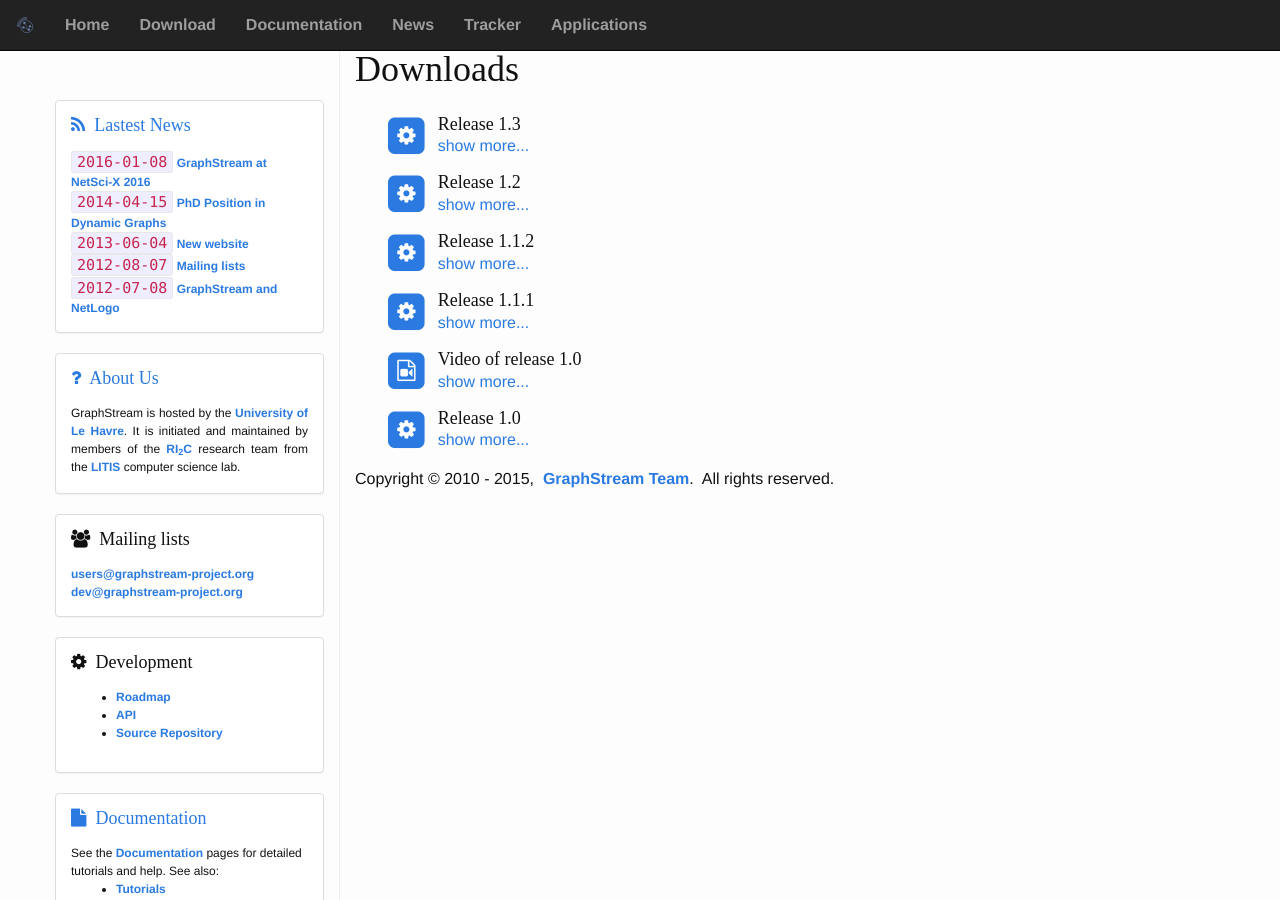
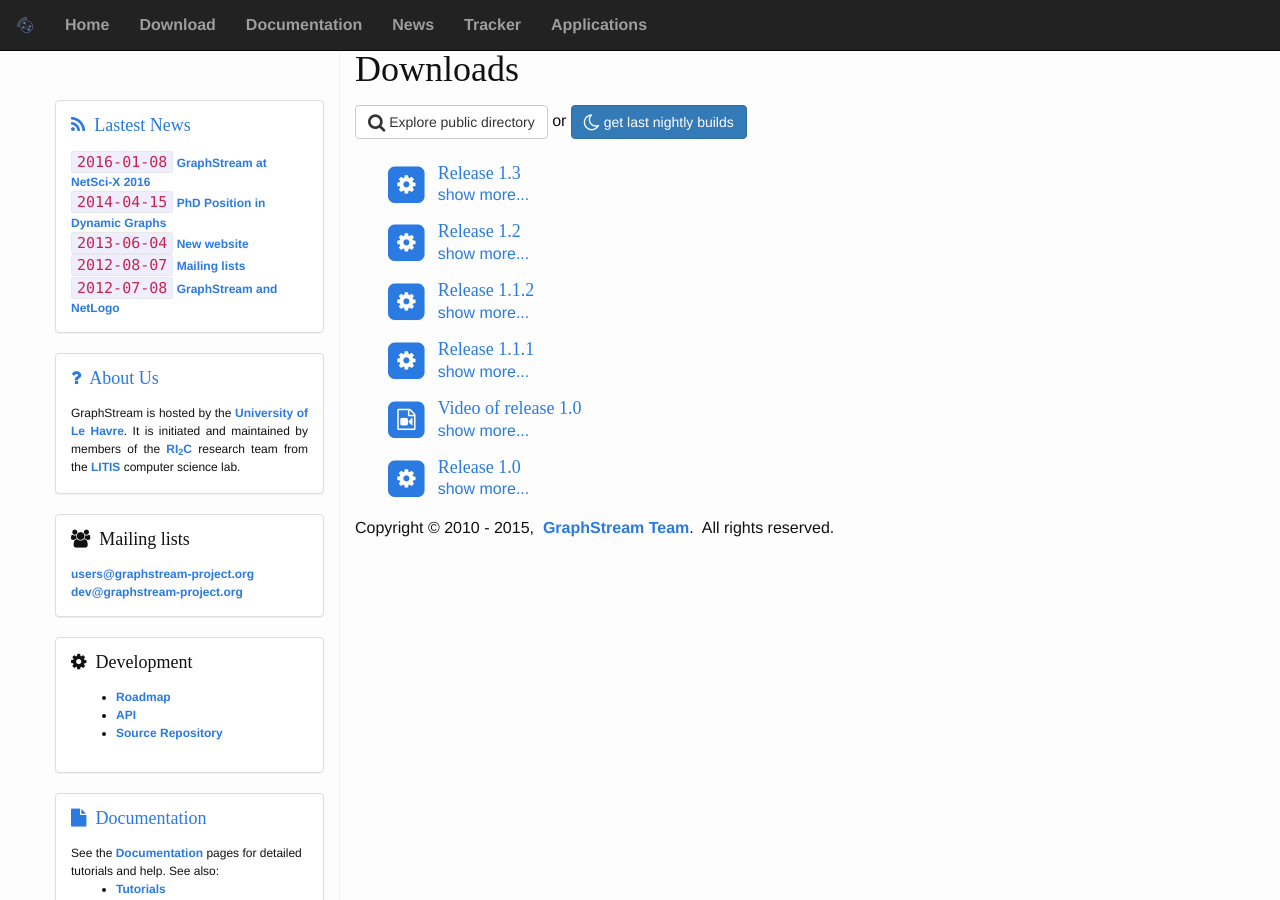
Before and after one commit to graphstream/graphstream.github.io, a Jekyll site: the page built from download/index.html, in a window 1280 px wide and 900 px high. Built offline with Jekyll 4.4.1, drawn with Linux system fonts in a browser that asks for light colours; some web fonts are replaced.

Commit message:
Add public directory and nightly builds links into download section.

```diff
--- a/download/index.html
+++ b/download/index.html
@@ -4,6 +4,14 @@
 ---
 
 <h1>{{ page.title }}</h1>
+
+<a class="btn btn-default" href="http://data.graphstream-project.org/pub/">
+  <i class="fa fa-search fa-lg"></i> Explore public directory</a>
+
+or
+
+<a class="btn btn-primary" href="http://data.graphstream-project.org/pub/1.x/nightly-build">
+  <i class="fa fa-moon-o fa-lg"></i> get last nightly builds</a>
 
 <div style="margin-top:25px;">
 <ul class="media-list">
@@ -20,8 +28,8 @@
 			</a>
 		</div>
 		<div class="media-body">
-			<h4 class="media-heading" style="margin-bottom: 0px;">{{ dl.title }}</h4>
-			<a data-toggle="collapse" href="#dl{{ dl_id }}" aria-expanded="false" aria-controls="dl{{ dl_id }}" style="font-weight:300;">show more...</a>
+			<a data-toggle="collapse" href="#dl{{ dl_id }}" aria-expanded="false" aria-controls="dl{{ dl_id }}" style="font-weight:300;">
+				<h4 class="media-heading" style="margin-bottom: 0px;">{{ dl.title }}</h4>show more...</a>
 			<div id="dl{{ dl_id }}" class="collapse">
 			{{ dl.description }}
 			{% for f in dl.files %}
```
